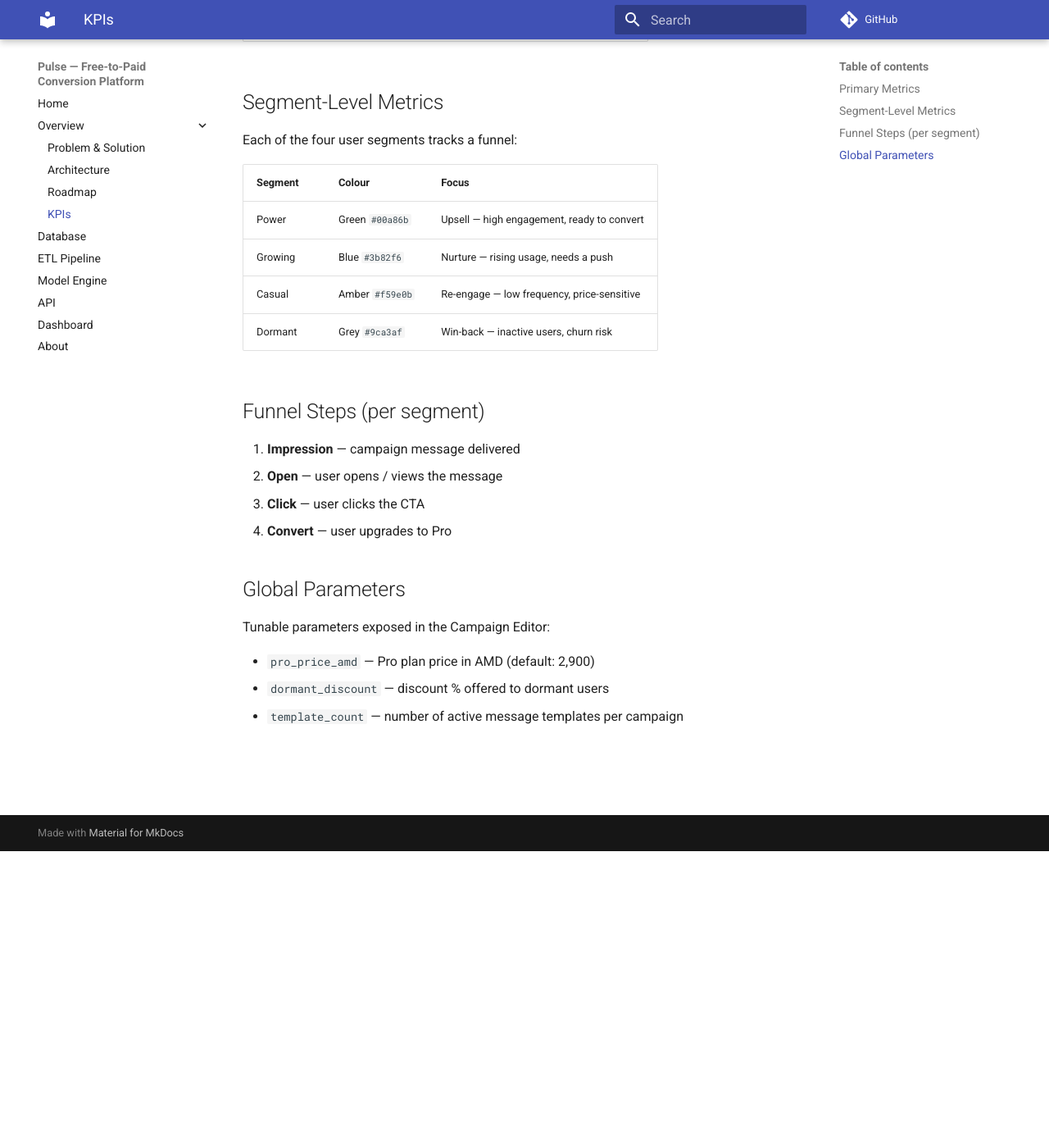
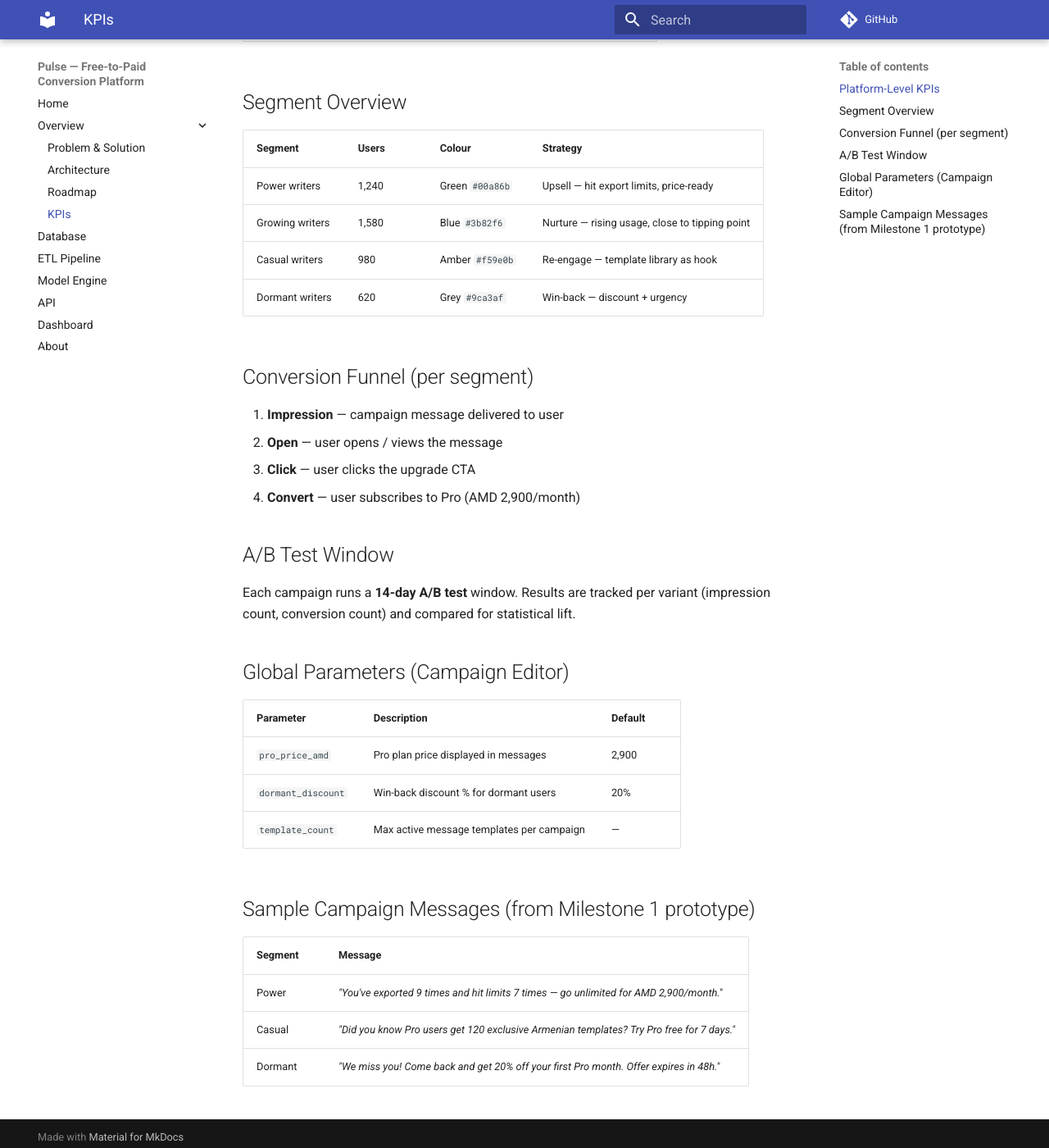
Before and after one commit to DS-223-2026-Spring/ds223-7-project, an MkDocs documentation site: the page built from docs/overview/kpis.md, in a window 1280 px wide and 1400 px high, scrolled down 362 px. Shown: the whole window at 82% size. Built offline with MkDocs 1.6.1 and Material for MkDocs 9.7.7, drawn with Linux system fonts in a browser that asks for light colours; comment, search, counter and statistics services are not loaded; some of the changed text lies outside the part shown.

Commit message:
docs: update team and overview docs from Milestone 1
- team.md: correct 5 team members with their actual roles
  (PM: Silva Vardanyan, Backend: Albert Hakobyan, Frontend: Anzhelika Simonyan,
   DB: Narek Dilbaryan, DS: Areg Avagyan)
- problem.md: Armat is a writing/export app; added exact segment counts and
  sample campaign messages from the Milestone 1 prototype
- kpis.md: added segment user counts, 14-day A/B window, sample messages table
- roadmap.md: milestone 1 items updated with specific deliverables and counts

Co-Authored-By: Claude Sonnet 4.6 <noreply@anthropic.com>

```diff
--- a/docs/overview/kpis.md
+++ b/docs/overview/kpis.md
@@ -1,35 +1,45 @@
 # KPIs
 
-## Primary Metrics
+## Platform-Level KPIs
 
-| KPI | Value | Target | Trend |
-|-----|-------|--------|-------|
-| Conversion rate | 5.4% | ≥ 5% | +2.1% vs baseline |
+| KPI | Current Value | Target | Trend |
+|-----|--------------|--------|-------|
+| Conversion rate | 5.4% | ≥ 5% | +2.1 pp vs baseline |
 | Avg time to convert | 6.2 days | ≤ 7 days | −3.8 days vs control |
 | 30-day Pro retention | 83% | ≥ 80% | ✓ on target |
 
-## Segment-Level Metrics
+## Segment Overview
 
-Each of the four user segments tracks a funnel:
+| Segment | Users | Colour | Strategy |
+|---------|-------|--------|----------|
+| Power writers | 1,240 | Green `#00a86b` | Upsell — hit export limits, price-ready |
+| Growing writers | 1,580 | Blue `#3b82f6` | Nurture — rising usage, close to tipping point |
+| Casual writers | 980 | Amber `#f59e0b` | Re-engage — template library as hook |
+| Dormant writers | 620 | Grey `#9ca3af` | Win-back — discount + urgency |
 
-| Segment | Colour | Focus |
-|---------|--------|-------|
-| Power | Green `#00a86b` | Upsell — high engagement, ready to convert |
-| Growing | Blue `#3b82f6` | Nurture — rising usage, needs a push |
-| Casual | Amber `#f59e0b` | Re-engage — low frequency, price-sensitive |
-| Dormant | Grey `#9ca3af` | Win-back — inactive users, churn risk |
+## Conversion Funnel (per segment)
 
-## Funnel Steps (per segment)
+1. **Impression** — campaign message delivered to user
+2. **Open** — user opens / views the message
+3. **Click** — user clicks the upgrade CTA
+4. **Convert** — user subscribes to Pro (AMD 2,900/month)
 
-1. **Impression** — campaign message delivered
-2. **Open** — user opens / views the message
-3. **Click** — user clicks the CTA
-4. **Convert** — user upgrades to Pro
+## A/B Test Window
 
-## Global Parameters
+Each campaign runs a **14-day A/B test** window. Results are tracked per variant (impression count, conversion count) and compared for statistical lift.
 
-Tunable parameters exposed in the Campaign Editor:
+## Global Parameters (Campaign Editor)
 
-- `pro_price_amd` — Pro plan price in AMD (default: 2,900)
-- `dormant_discount` — discount % offered to dormant users
-- `template_count` — number of active message templates per campaign
+| Parameter | Description | Default |
+|-----------|-------------|---------|
+| `pro_price_amd` | Pro plan price displayed in messages | 2,900 |
+| `dormant_discount` | Win-back discount % for dormant users | 20% |
+| `template_count` | Max active message templates per campaign | — |
+
+## Sample Campaign Messages (from Milestone 1 prototype)
+
+| Segment | Message |
+|---------|---------|
+| Power | *"You've exported 9 times and hit limits 7 times — go unlimited for AMD 2,900/month."* |
+| Casual | *"Did you know Pro users get 120 exclusive Armenian templates? Try Pro free for 7 days."* |
+| Dormant | *"We miss you! Come back and get 20% off your first Pro month. Offer expires in 48h."* |
```
Also changed, not shown: docs/about/team.md (+7 -4 lines), docs/overview/problem.md (+25 -15 lines), docs/overview/roadmap.md (+7 -6 lines).
